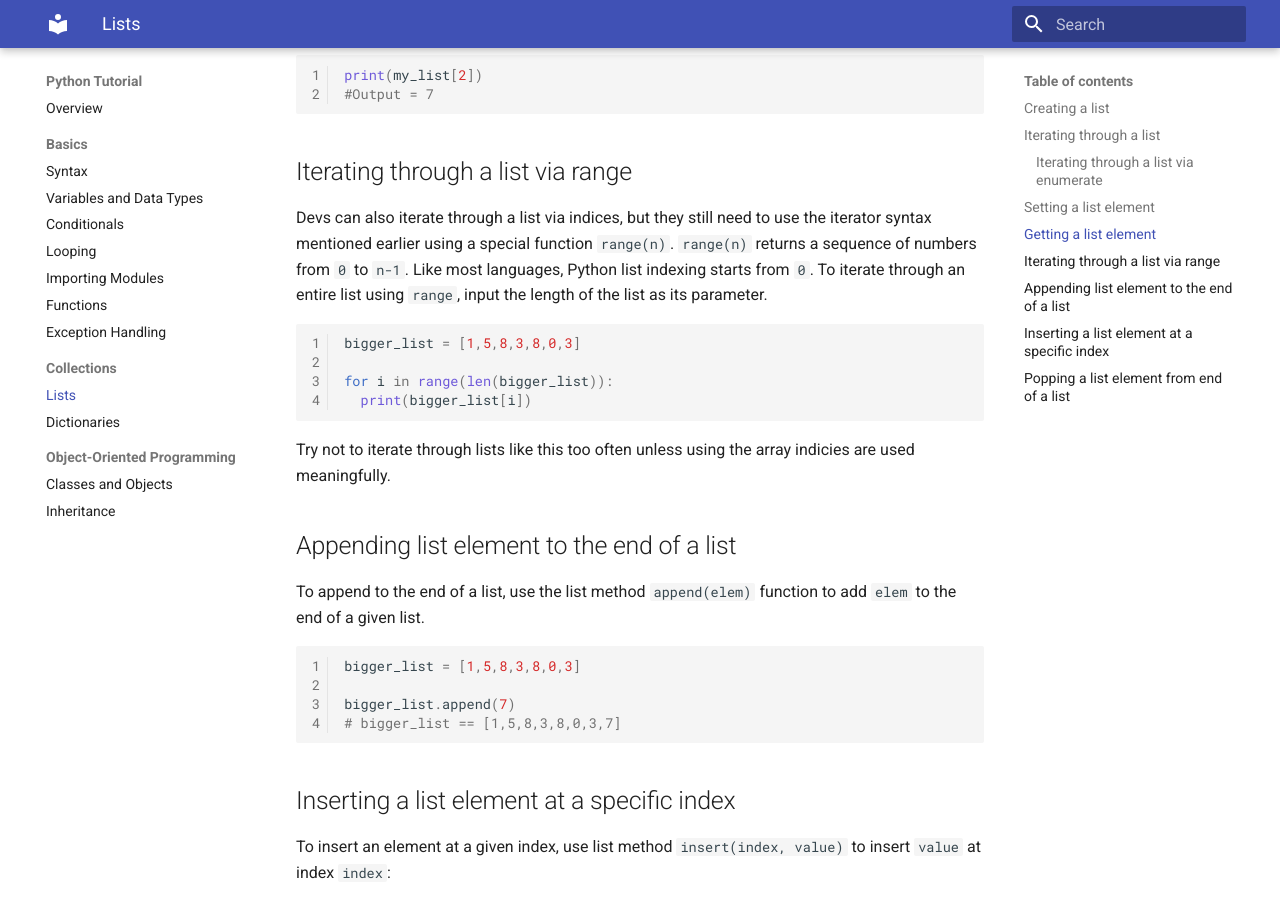
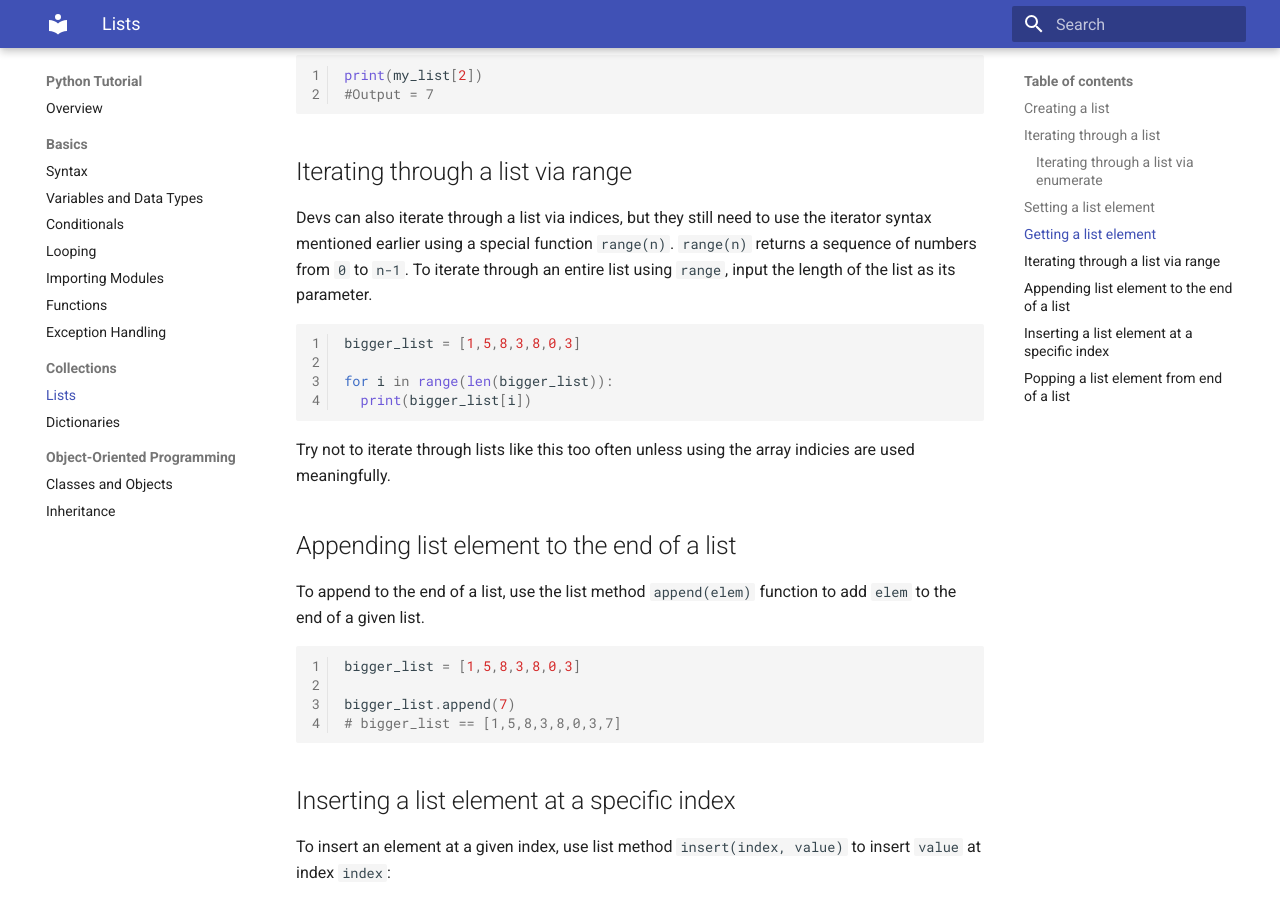
Before and after one commit to justinjoco/python-tutorial, an MkDocs documentation site: the page built from docs/collections/lists.md, in a window 1280 px wide and 900 px high, scrolled down 3408 px. Built offline with MkDocs 1.6.1 and Material for MkDocs 9.7.7, drawn with Linux system fonts in a browser that asks for light colours.

Commit message:
removed indexing comment in iterate subsection

````diff
--- a/docs/collections/lists.md
+++ b/docs/collections/lists.md
@@ -137,7 +137,7 @@ print(my_list[2])
 
 
 ## Iterating through a list via range
-Devs can also iterate through a list via indices, but they still need to use the iterator syntax mentioned earlier using a special function `range(n)`. `range(n)` returns a sequence of numbers from `0` to `n-1`. Like most languages, Python list indexing starts from `0`.
+Devs can also iterate through a list via indices, but they still need to use the iterator syntax mentioned earlier using a special function `range(n)`. `range(n)` returns a sequence of numbers from `0` to `n-1`.
 To iterate through an entire list using `range`, input the length of the list as its parameter.
 ```python
 bigger_list = [1,5,8,3,8,0,3]
````
